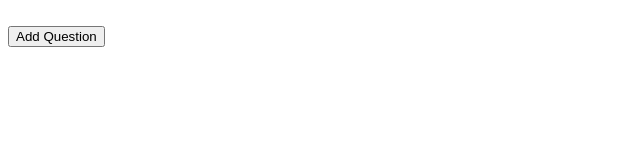
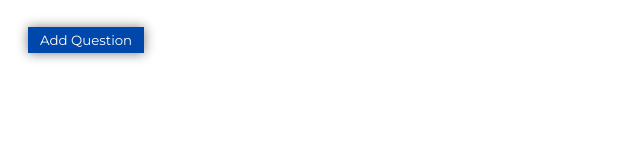
Before and after one commit to Pursharthzutshi/js-projects, a plain HTML site: page ques-ans-addition-cards/index.html in a window 1280 px wide. Shown: the whole page, without its empty margins (0-640 px from the left). Drawn offline with Linux system fonts and the light colour scheme; some icons are missing.

Commit message:
updating index

```diff
--- a/ques-ans-addition-cards/index.html
+++ b/ques-ans-addition-cards/index.html
@@ -2,6 +2,12 @@
 <html lang="en">
 
 <head>
+
+    <link rel='stylesheet' href='style.css'>
+
+    <link href="//netdna.bootstrapcdn.com/twitter-bootstrap/2.3.2/css/bootstrap-combined.no-icons.min.css" rel="stylesheet">
+    <link href="//netdna.bootstrapcdn.com/font-awesome/3.2.1/css/font-awesome.css" rel="stylesheet">
+    <link href='https://cdnjs.cloudflare.com/ajax/libs/font-awesome/5.15.4/css/all.min.css' rel="stylesheet">
 
     <link rel="preconnect" href="https://fonts.googleapis.com">
     <link rel="preconnect" href="https://fonts.gstatic.com" crossorigin>
@@ -18,7 +24,6 @@
 
 <body>
 
-
     <br>
 
     <button class='add-ques-button'>Add Question</button>
```
